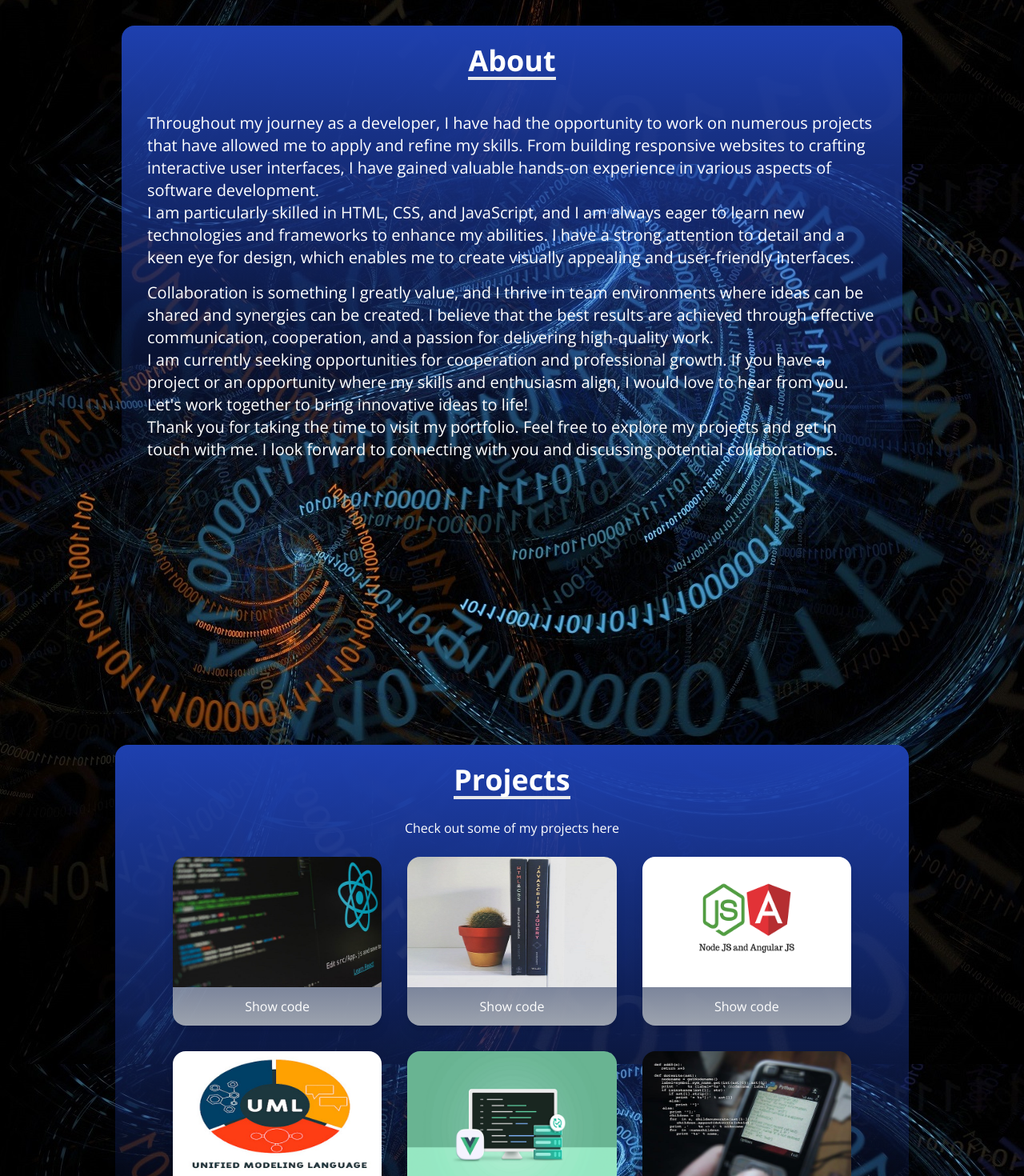
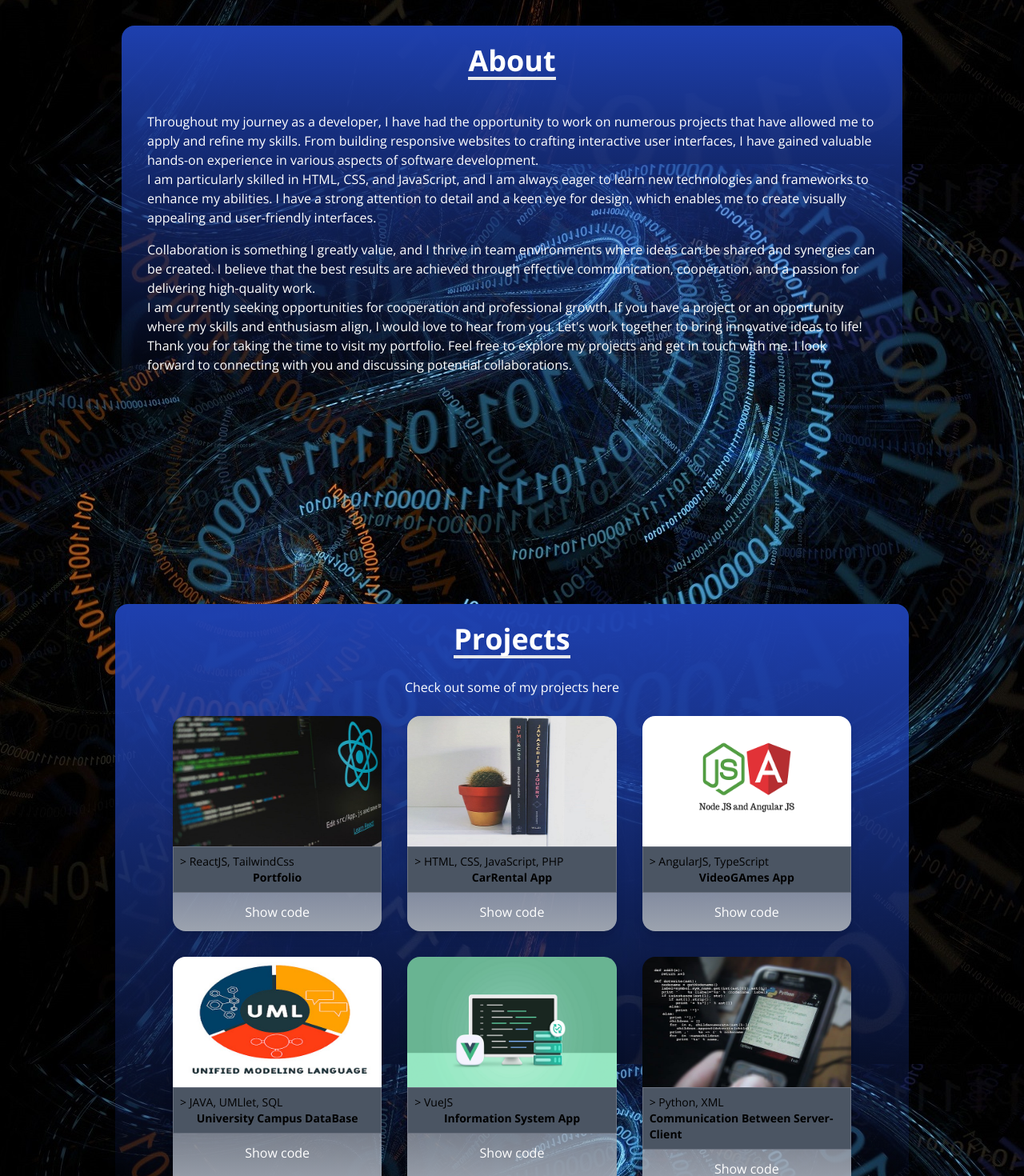
Before and after one commit to DimitrisSamolis/MyPortfolio, a React (Create React App) app: page / in a window 1280 px wide. Shown: the part 920-2390 px from the top of the page at 80% size. Built offline with nearby package versions, Linux system fonts and the light colour scheme.

Commit message:
projects done

```diff
--- a/src/components/About.jsx
+++ b/src/components/About.jsx
@@ -8,7 +8,7 @@ const About = () => {
                 <div className=' w-auto h-auto flex items-center justify-center pb-8'>
                     <p className='text-4xl font-bold inline border-b-4 border-orange-400'> About </p>
                 </div>
-                <p className='text-xl font-small hover:bg-black rounded-xl p-2'>
+                <p className='text-md hover:bg-black rounded-xl p-2'>
                     Throughout my journey as a developer, I have had the opportunity to work on numerous projects
                     that have allowed me to apply and refine my skills. From building responsive websites to crafting interactive user interfaces,
                     I have gained valuable hands-on experience in various aspects of software development. <br />
@@ -16,7 +16,7 @@ const About = () => {
                     to enhance my abilities. I have a strong attention to detail and a keen eye for design, which enables me to create visually
                     appealing and user-friendly interfaces.
                 </p>
-                <p className='text-xl font-small hover:bg-black rounded-xl p-2'>
+                <p className='text-md hover:bg-black rounded-xl p-2'>
                     Collaboration is something I greatly value, and I thrive in team environments where ideas can be shared and synergies can be created.
                     I believe that the best results are achieved through effective communication, cooperation, and a passion for delivering high-quality work. <br />
                     I am currently seeking opportunities for cooperation and professional growth. If you have a project or an opportunity where my skills
--- a/src/components/Home.jsx
+++ b/src/components/Home.jsx
@@ -35,7 +35,7 @@ const Home = () => {
                 where I am honing my skills and expanding my knowledge in the field of web development.
               </p>
               <div>
-                <Link to='Project' smooth duration={500} className='group  text-white w-fit px-4 py-3 my-3 flex items-center rounded-md bg-gradient-to-r from-yellow-400 to to-orange-600 transition-all hover:text-lg cursor-pointer'>
+                <Link to='Projects' smooth duration={500} className='group  text-white w-fit px-4 py-3 my-3 flex items-center rounded-md bg-gradient-to-r from-yellow-400 to to-orange-600 transition-all hover:text-lg cursor-pointer'>
                   My Projects
                   <span className='p-2 group-hover:rotate-90 duration-300 '> <BsArrowRightCircle size={20}/> </span>
                 </Link>
--- a/src/components/Project.jsx
+++ b/src/components/Project.jsx
@@ -12,33 +12,44 @@ const Projects = () => {
     {
       id:1,
       src: img1,
-      href: 'https://github.com/Dimitris155/MyPortfolio'
+      href: 'https://github.com/Dimitris155/MyPortfolio',
+      langs: "> ReactJS, TailwindCss",
+      title: "Portfolio"
     },
     {
       id:2,
       src: img2,
-      href: 'https://github.com/Dimitris155/Rental-Website'
-
+      href: 'https://github.com/Dimitris155/Rental-Website',
+      langs: "> HTML, CSS, JavaScript, PHP",
+      title: "CarRental App"
     },
     {
       id:3,
       src: img3,
-      href: 'https://github.com/Dimitris155/VideoGames-Angular'
+      href: 'https://github.com/Dimitris155/VideoGames-Angular',
+      langs: "> AngularJS, TypeScript",
+      title: "VideoGAmes App"
     },
     {
       id:4,
       src: img4,
-      href: 'https://github.com/Dimitris155/Information-System-for-University-Campus'
+      href: 'https://github.com/Dimitris155/Information-System-for-University-Campus',
+      langs: "> JAVA, UMLlet, SQL",
+      title: "University Campus DataBase"
     },
     {
       id:5,
       src: img5,
-      href: 'https://github.com/Dimitris155/Website-Vue'
+      href: 'https://github.com/Dimitris155/Website-Vue',
+      langs: "> VueJS",
+      title: "Information System App"
     },
     {
       id:6,
       src: img6,
-      href: 'https://github.com/Dimitris155/Client-Server'
+      href: 'https://github.com/Dimitris155/Client-Server',
+      langs: "> Python, XML",
+      title: "Communication Between Server-Client"
     }
 
   ]
@@ -52,11 +63,15 @@ const Projects = () => {
           </div>
           <p className="py-6 w-auto h-auto flex items-center justify-center">Check out some of my projects here</p>
           <div className="grid grid-cols-2 md:grid-cols-3 gap-8 px-12 sm-px-0 ">
-            {projects.map(({ id, src, href }) => (
+            {projects.map(({ id, langs, title, src, href }) => (
             <div key={id} className="shadow-lg shadow-orange-600 hover:scale-105 duration-500 rounded-2xl bg-gradient-to-t from-gray-400 to-transparent">
               <img src={src} alt="" className="rounded-t-2xl hover:animate-pulse" />
-              <div className="flex items-center justify-center  ">
-                <button className="py-3 duration-200 hover:scale-105 hover:text-orange-600 hover:font-bold ">
+              <div className='p-2 text-xs sm:text-sm bg-gray-600 border border-gray-500 text-black'>
+                  <p className='font-normal'>{langs} </p>
+                  <p className='flex items-center justify-center font-bold'>{title}</p>
+                </div>
+              <div className="flex items-center justify-center">
+                <button className="w-1/2 py-3 duration-200 hover:scale-105 hover:text-orange-600 hover:font-bold ">
                   <a href={href} target="_blank" rel="noopener noreferrer">Show code</a>
                 </button>
               </div>
```
